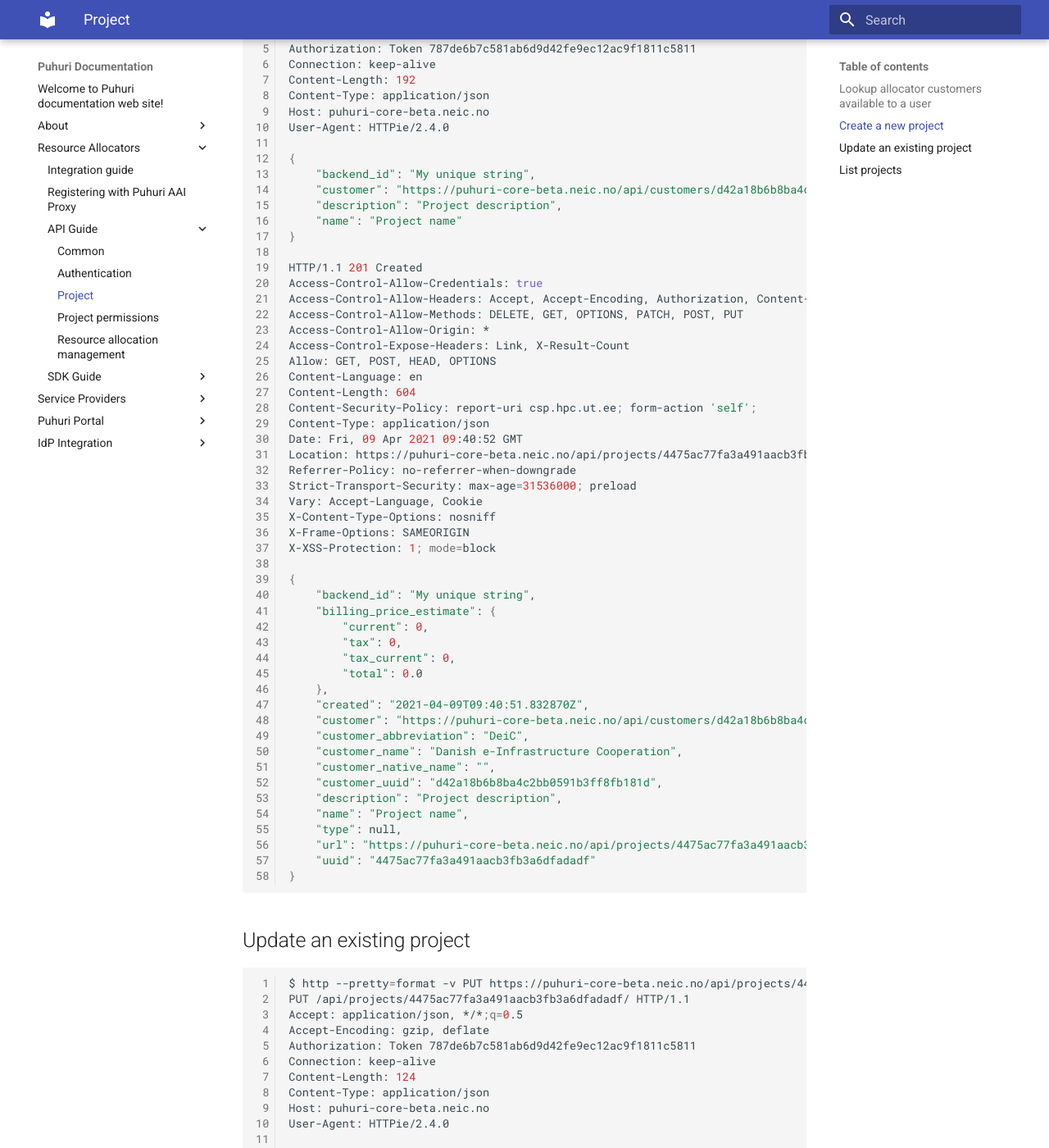
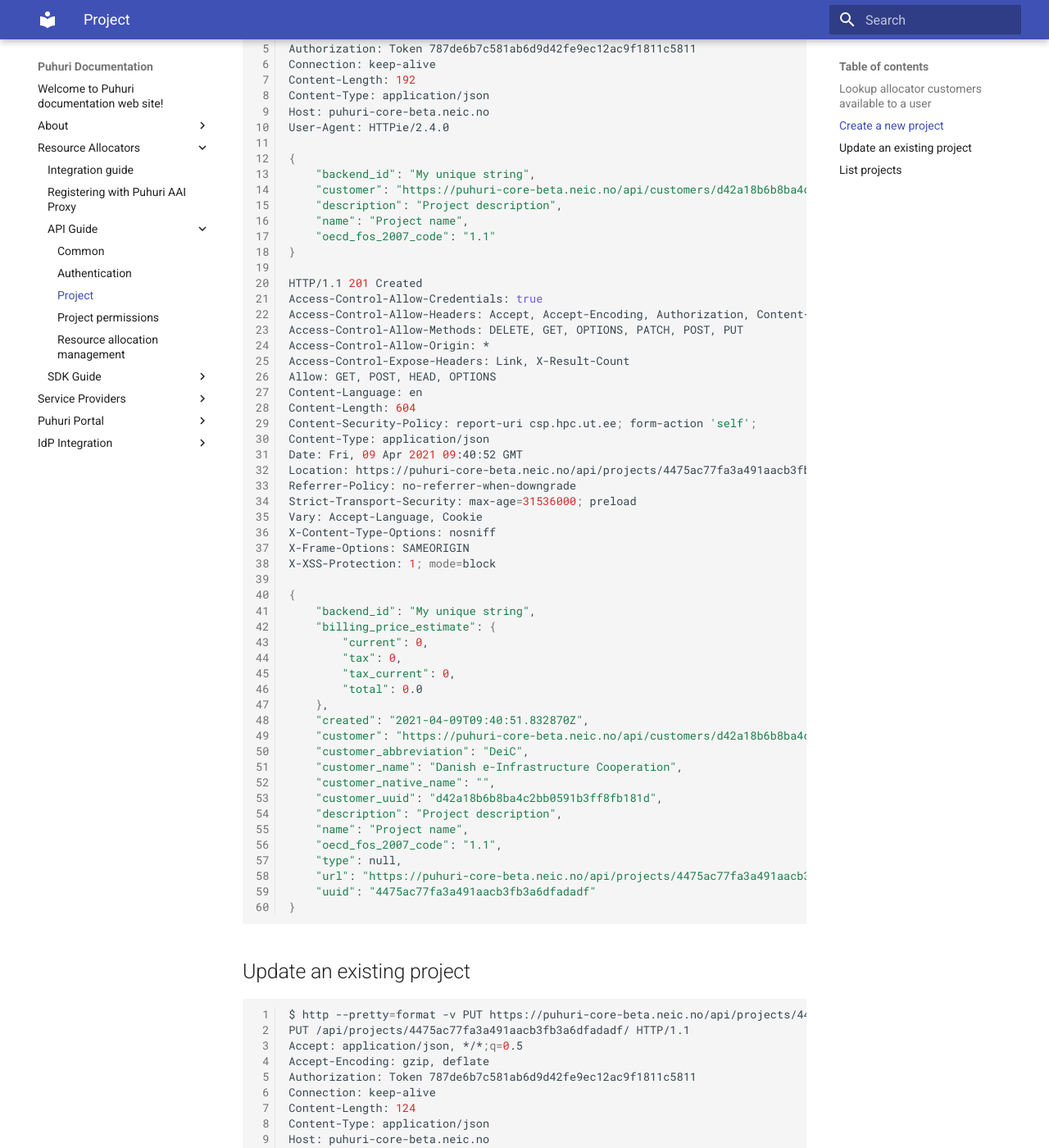
Before and after one commit to neicnordic/puhuri-web, an MkDocs documentation site: the page built from docs/API guide/project.md, in a window 1280 px wide and 1400 px high, scrolled down 1855 px. Shown: the whole window at 82% size. Built offline with MkDocs 1.6.1 and Material for MkDocs 9.7.7, drawn with Linux system fonts in a browser that asks for light colours.

Commit message:
Adjust project creation docs

````diff
--- a/docs/API guide/project.md
+++ b/docs/API guide/project.md
@@ -83,7 +83,7 @@ X-XSS-Protection: 1; mode=block
 ## Create a new project
 
 ```bash
-$ http --pretty=format -v POST https://puhuri-core-beta.neic.no/api/projects/ Authorization:"Token 787de6b7c581ab6d9d42fe9ec12ac9f1811c5811" customer=https://puhuri-core-beta.neic.no/api/customers/d42a18b6b8ba4c2bb0591b3ff8fb181d/ name="Project name" description="Project description" backend_id="My unique string"
+$ http --pretty=format -v POST https://puhuri-core-beta.neic.no/api/projects/ Authorization:"Token 787de6b7c581ab6d9d42fe9ec12ac9f1811c5811" customer=https://puhuri-core-beta.neic.no/api/customers/d42a18b6b8ba4c2bb0591b3ff8fb181d/ name="Project name" description="Project description" backend_id="My unique string" oecd_fos_2007_code="1.1"
 POST /api/projects/ HTTP/1.1
 Accept: application/json, */*;q=0.5
 Accept-Encoding: gzip, deflate
@@ -98,7 +98,8 @@ User-Agent: HTTPie/2.4.0
     "backend_id": "My unique string",
     "customer": "https://puhuri-core-beta.neic.no/api/customers/d42a18b6b8ba4c2bb0591b3ff8fb181d/",
     "description": "Project description",
-    "name": "Project name"
+    "name": "Project name",
+    "oecd_fos_2007_code": "1.1"
 }
 
 HTTP/1.1 201 Created
@@ -137,6 +138,7 @@ X-XSS-Protection: 1; mode=block
     "customer_uuid": "d42a18b6b8ba4c2bb0591b3ff8fb181d",
     "description": "Project description",
     "name": "Project name",
+    "oecd_fos_2007_code": "1.1",
     "type": null,
     "url": "https://puhuri-core-beta.neic.no/api/projects/4475ac77fa3a491aacb3fb3a6dfadadf/",
     "uuid": "4475ac77fa3a491aacb3fb3a6dfadadf"
````
Also changed, not shown: docs/resource-allocators.md (+1 -1 lines), docs/puhuri_portal/user_guide_dedicated/organization_and_project_management.md (line endings or trailing spaces).
